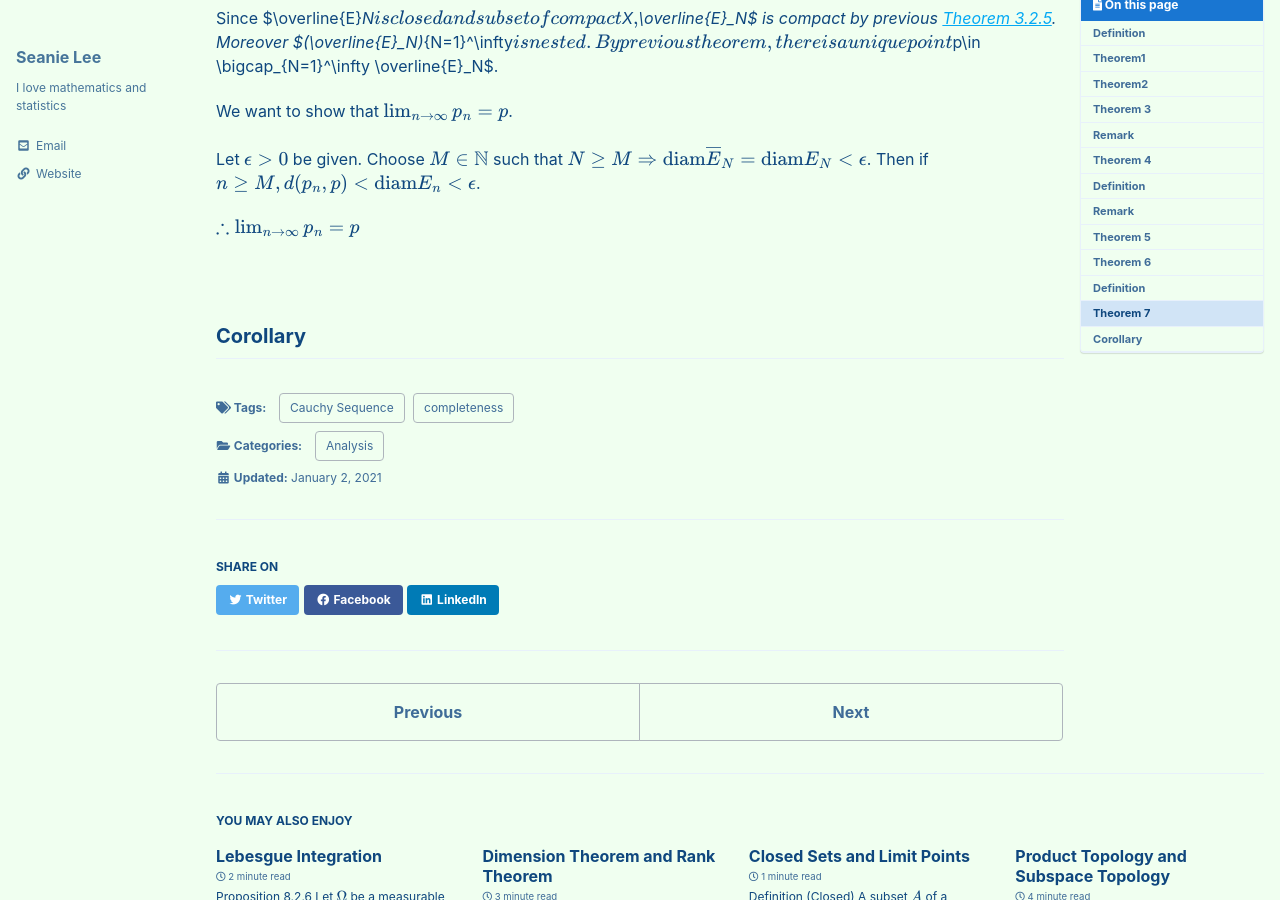
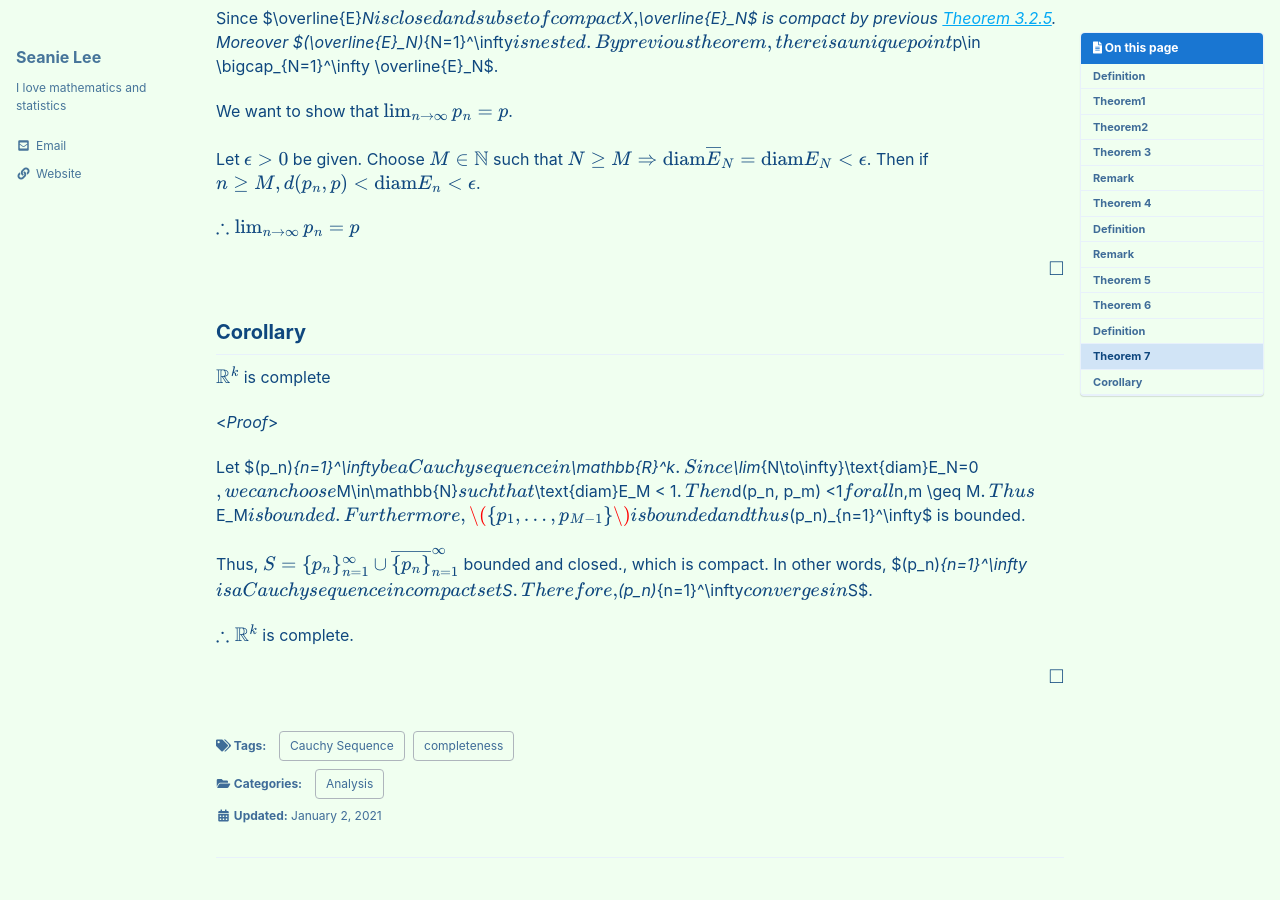
Before and after one commit to seanie12/blog, a Jekyll site: the page built from _posts/2021-01-02-cauchy-sequence.md, in a window 1280 px wide and 900 px high, scrolled down 4322 px. Built offline with Jekyll 4.4.1, drawn with Linux system fonts in a browser that asks for light colours; cached includes are drawn as plain includes; formulas are drawn with MathJax 3.

Commit message:
Update 2021-01-02-cauchy-sequence.md

```diff
--- a/_posts/2021-01-02-cauchy-sequence.md
+++ b/_posts/2021-01-02-cauchy-sequence.md
@@ -205,4 +205,16 @@ Let $\epsilon >0$ be given. Choose $M\in\mathbb{N}$ such that $N\geq M \Rightarr
 $\therefore \lim_{n\to\infty}p_n =p$
 
 $$\tag*{$\square$}$$
+
 ## Corollary
+$\mathbb{R}^k$ is complete
+
+<*Proof*>
+
+Let $(p_n)_{n=1}^\infty$ be a Cauchy sequence in $\mathbb{R}^k$. Since $\lim_{N\to\infty}\text{diam}E_N=0$,  we can choose $M\in\mathbb{N}$ such that $\text{diam}E_M < 1$. Then $d(p_n, p_m) <1$ for all $n,m \geq M$. Thus $E_M$ is bounded. Furthermore, $$\{p_1, \ldots, p_{M-1}\}$$ is bounded and thus $(p_n)_{n=1}^\infty$ is bounded.
+
+Thus,  $$S = \{p_n\}_{n=1}^\infty \cup \overline{ \{p_n\}}_{n=1}^\infty $$ bounded and closed., which is compact. In other words, $(p_n)_{n=1}^\infty$ is a Cauchy sequence in compact set $S$. Therefore, $(p_n)_{n=1}^\infty$ converges in $S$.
+
+$\therefore \mathbb{R}^k$ is complete.
+
+$$\tag*{$\square$}$$
```
